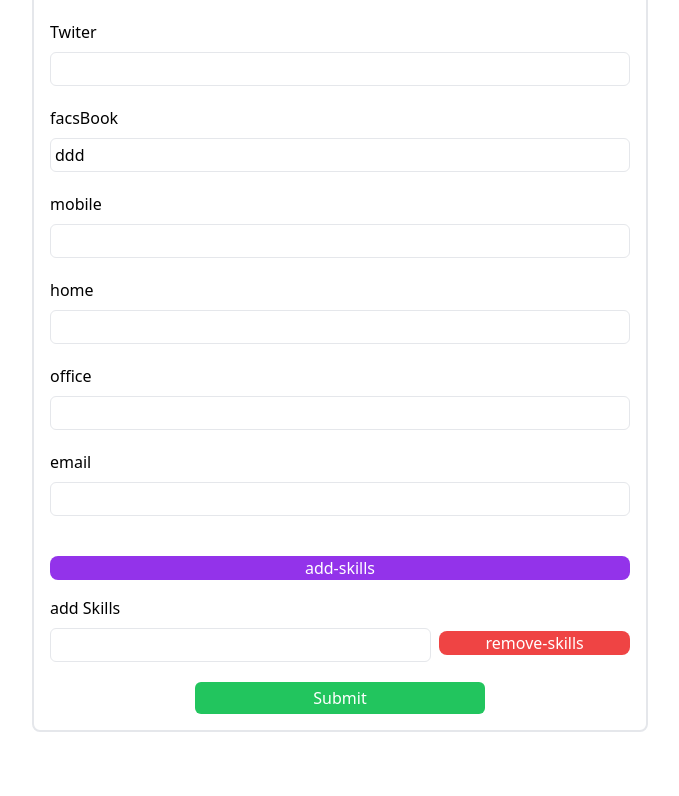
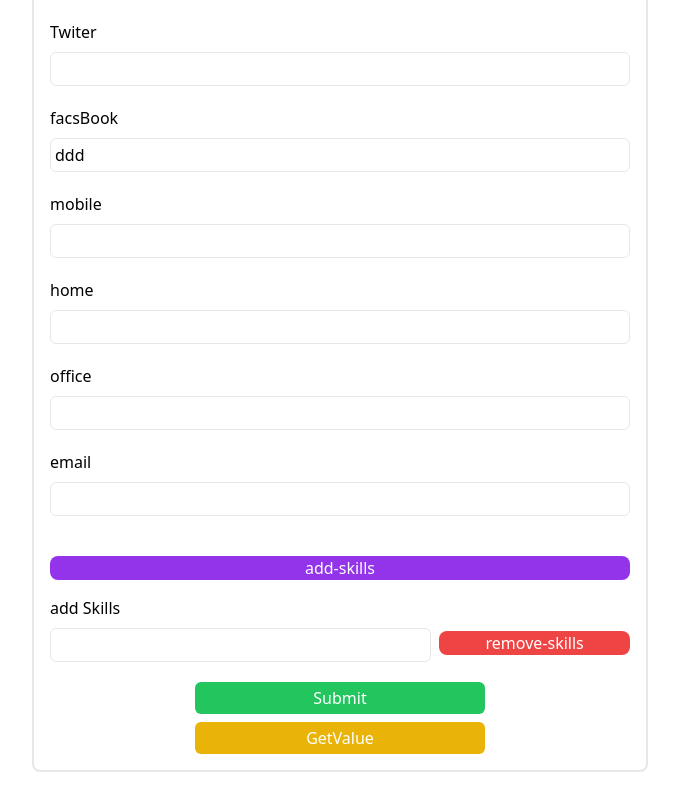
Before and after one commit to aeinmananni/react-hook-form, a React (Vite) app: page / in a window 1280 px wide. Shown: the part 420-1216 px from the top of the page, without its empty margins (300-979 px from the left). Before the commit the page ends 1176 px from the top, so only its background shows below. Built offline with nearby package versions, Linux system fonts and the light colour scheme.

Commit message:
getValue Fileds

```diff
--- a/src/components/form-youtube/index.tsx
+++ b/src/components/form-youtube/index.tsx
@@ -12,6 +12,7 @@ const FormYoutube = () => {
     reset,
     watch,
     control,
+    getValues,
     formState: { errors },
   } = useForm<LoginTyped>({
     defaultValues: {
@@ -173,11 +174,17 @@ const FormYoutube = () => {
             </div>
           ))}
         </div>
-        <div className="w-full flex justify-center items-center">
+        <div className="w-full flex gap-2 flex-col justify-center items-center ">
           <Button
             type="submit"
             text="Submit"
             className="bg-green-500 p-1 text-white w-1/2 rounded-md"
+          />
+          <Button
+            type="button"
+            text="GetValue"
+            onClick={() => console.log("GETVALUES : ", getValues("password"))}
+            className="bg-yellow-500 p-1 text-white w-1/2 rounded-md"
           />
         </div>
       </form>
```
